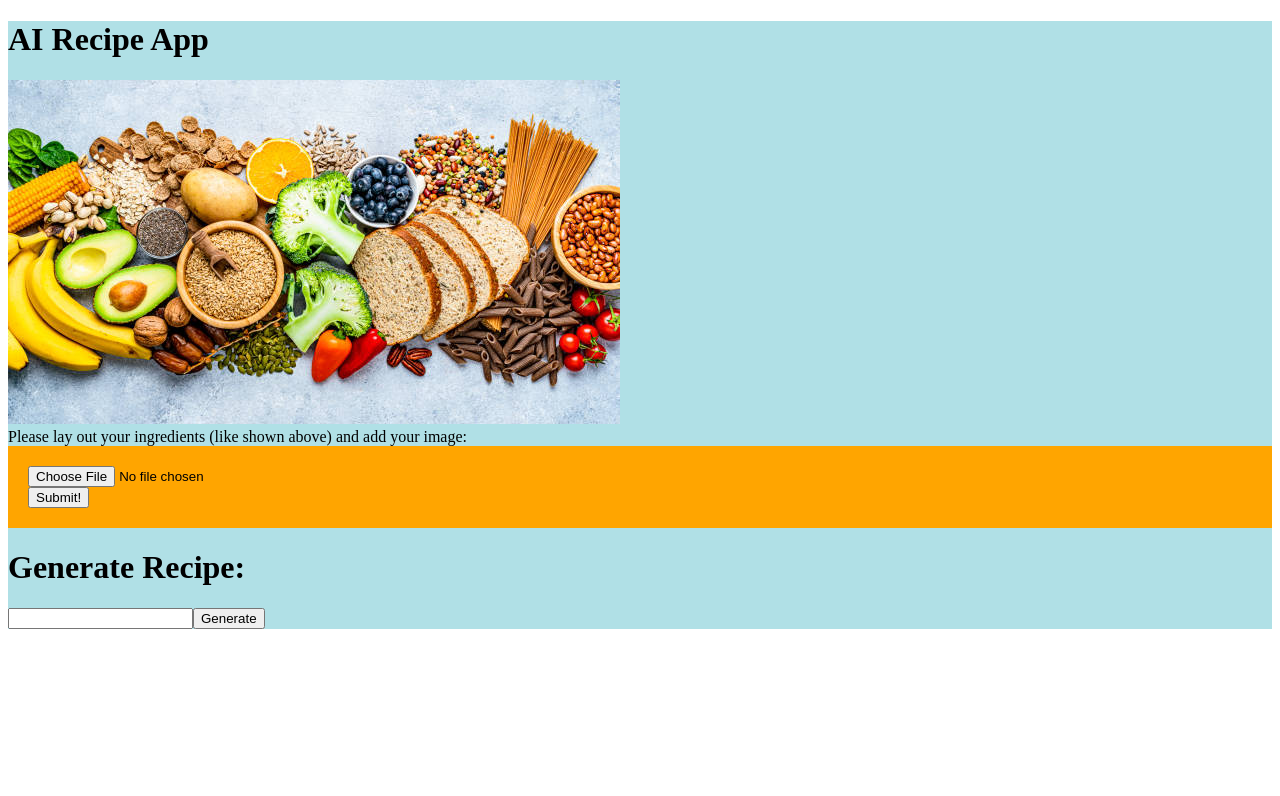
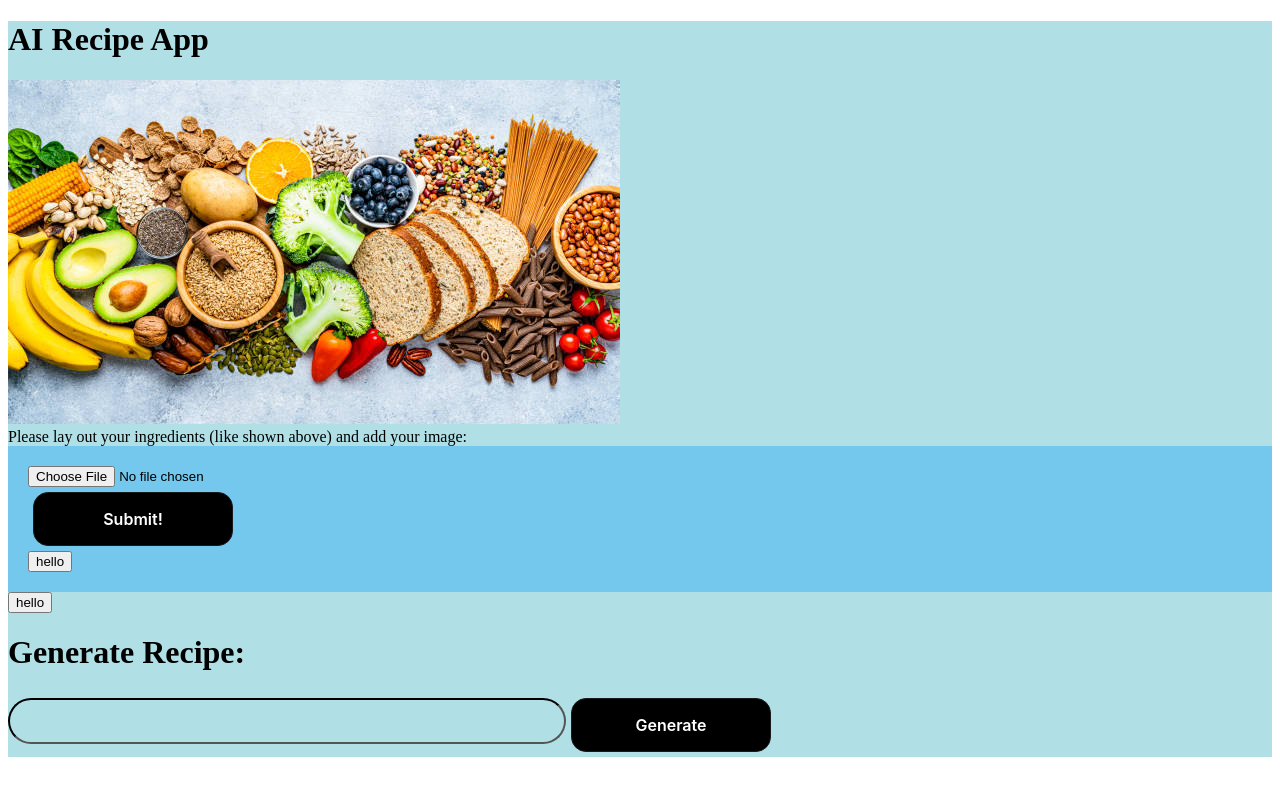
Before and after one commit to Tarachandani/RecipeSnapPro, a React (Create React App) app in the folder frontend/: page / in a window 1280 px wide. Shown: the top 796 px of the page. Built offline with nearby package versions, Linux system fonts and the light colour scheme.

Commit message:
editing frontend

```diff
--- a/frontend/src/App.js
+++ b/frontend/src/App.js
@@ -1,7 +1,7 @@
 import FileAdder from "./FileAdder";
 import FoodImage from './images/imageoffood.jpeg';
 import ListofThings from "./ListofThings";
-
+import RecipesList from "./RecipesList";
 function App(){ //Takes care of FileAdder
     return(
         <div style={{backgroundColor: 'powderblue'}}>
@@ -11,6 +11,7 @@ function App(){ //Takes care of FileAdder
             <br></br>
             <text><text>Please lay out your ingredients (like shown above) and add your image:</text></text>
             <FileAdder ></FileAdder>
+            <RecipesList></RecipesList>
             <ListofThings></ListofThings>
         </div>
     )
--- a/frontend/src/FileAdder.js
+++ b/frontend/src/FileAdder.js
@@ -1,5 +1,6 @@
 import {useState} from 'react';
 import axios from 'axios';
+import RecipesList from './RecipesList';
 function FileAdder(){ //added functionality for more use cases
     const [describe, setDescribe] = useState('');
     const sendFiles = async ()=>{
@@ -26,13 +27,14 @@ function FileAdder(){ //added functionality for more use cases
     }
 
     return(
-        <div style={{backgroundColor: 'orange', display: 'flex', padding: 20, alignItems:'center'}}>
+        <div style={{backgroundColor: '#74c7ed', display: 'flex', padding: 20, alignItems:'center'}}>
             <br></br>
             <form id="uploadForm" onSubmit={handleSubmit} >
                 <input id="myFiles" type="file" accept="image/*" ></input>
                 <br></br>
-                <button>Submit!</button>
+                <button className="button-27">Submit!</button>
                 {describe}
+                <RecipesList ingredientlist={describe}></RecipesList>
             </form>
         </div>
     )
--- a/frontend/src/ListofThings.js
+++ b/frontend/src/ListofThings.js
@@ -1,5 +1,7 @@
 import {useState} from 'react';
 import CardImage from './CardImage';
+import './style/styles.css'
+
 function ListofThings(){
     const [clicked, setClicked] = useState(false);
     const [term, setTerm] = useState('');
@@ -18,8 +20,8 @@ function ListofThings(){
         <div>
             <h1>Generate Recipe:</h1>
             <form onSubmit={handleSubmit}>
-                <input onChange={handleChange}></input>
-                <button onClick={handleSubmit}>Generate</button>
+                <input className="rounded" onChange={handleChange}></input>
+                <button className="button-27" onClick={handleSubmit}>Generate</button>
             </form>
             {answertoparam}
         </div>
--- /dev/null
+++ b/frontend/src/RecipesList.js
@@ -0,0 +1,32 @@
+import { useState } from "react";
+function RecipesList({ingredientlist}){
+
+    const [ingredients, setIngredients]= useState('');
+    const [meals, setMeals] = useState('');
+
+    const GetMealList=async ()=>{
+        setIngredients(ingredientlist);
+        // ingredients.map((ingredient)=>{
+        //     return <div>
+
+        //     </div>
+        // })
+        fetch(`https://www.themealdb.com/api/json/v1/1/filter.php?i=${ingredients}`)
+        .then(response => response.json())
+        .then((data)=>{
+            setMeals(data.meals);
+        });
+
+
+    }
+
+
+    return(
+        <div>
+            <button onClick={GetMealList}>hello</button>
+            {meals}
+        </div>
+
+    )
+}
+export default RecipesList;
--- /dev/null
+++ b/frontend/src/style/styles.css
@@ -0,0 +1,65 @@
+.rounded{
+    width: 550px;
+    height: 40px;
+    font-size: 1.8rem;
+    background: var(--tenne-tawny);
+    color: black;
+    border-top-right-radius: 2rem;
+    border-bottom-right-radius: 2rem;
+    border-top-left-radius: 2rem;
+    border-bottom-left-radius: 2rem;
+    transition: all 0.4s linear;
+    -webkit-transition: all 0.4s linear;
+    -moz-transition: all 0.4s linear;
+    -ms-transition: all 0.4s linear;
+    -o-transition: all 0.4s linear;
+    border-color: black;
+ }
+
+
+
+/* CSS */
+.button-27 {
+  appearance: none;
+
+  background-color: #000000;
+  border: 1px solid #1A1A1A;
+  border-radius: 15px;
+  box-sizing: border-box;
+  color: #FFFFFF;
+  cursor: pointer;
+  display: inline-block;
+
+  font-family: Roobert,-apple-system,BlinkMacSystemFont,"Segoe UI",Helvetica,Arial,sans-serif,"Apple Color Emoji","Segoe UI Emoji","Segoe UI Symbol";
+  font-size: 16px;
+  font-weight: 600;
+  line-height: normal;
+  margin: 5px;
+  min-height: 50px;
+  min-width: 0;
+  outline: none;
+  padding: 16px 24px;
+  text-align: center;
+  text-decoration: none;
+  transition: all 300ms cubic-bezier(.23, 1, 0.32, 1);
+  user-select: none;
+  -webkit-user-select: none;
+  touch-action: manipulation;
+  width: 200px;
+  will-change: transform;
+
+}
+
+.button-27:disabled {
+  pointer-events: none;
+}
+
+.button-27:hover {
+  box-shadow: rgba(0, 0, 0, 0.25) 0 8px 15px;
+  transform: translateY(-2px);
+}
+
+.button-27:active {
+  box-shadow: none;
+  transform: translateY(0);
+}
```
Also changed, not shown: frontend/src/AllRecipeCards.js (added, +7 -0 lines).
